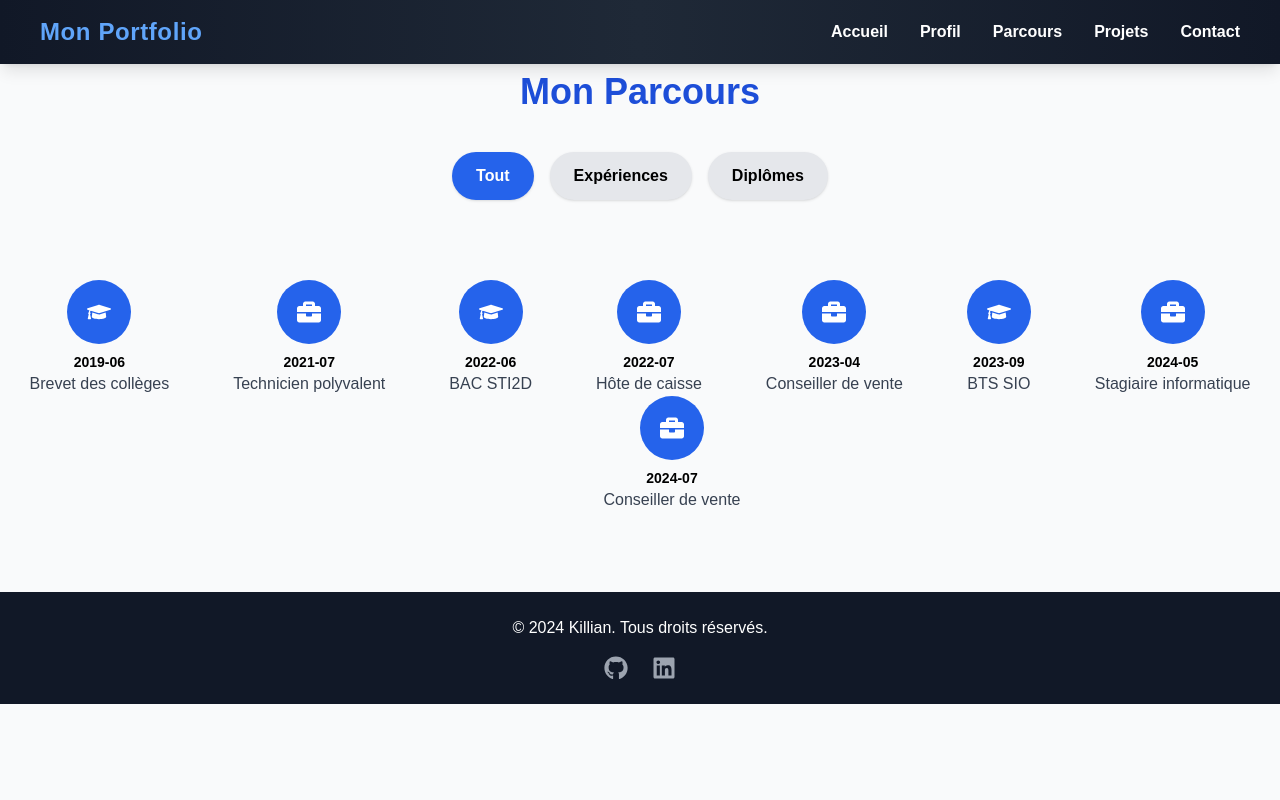
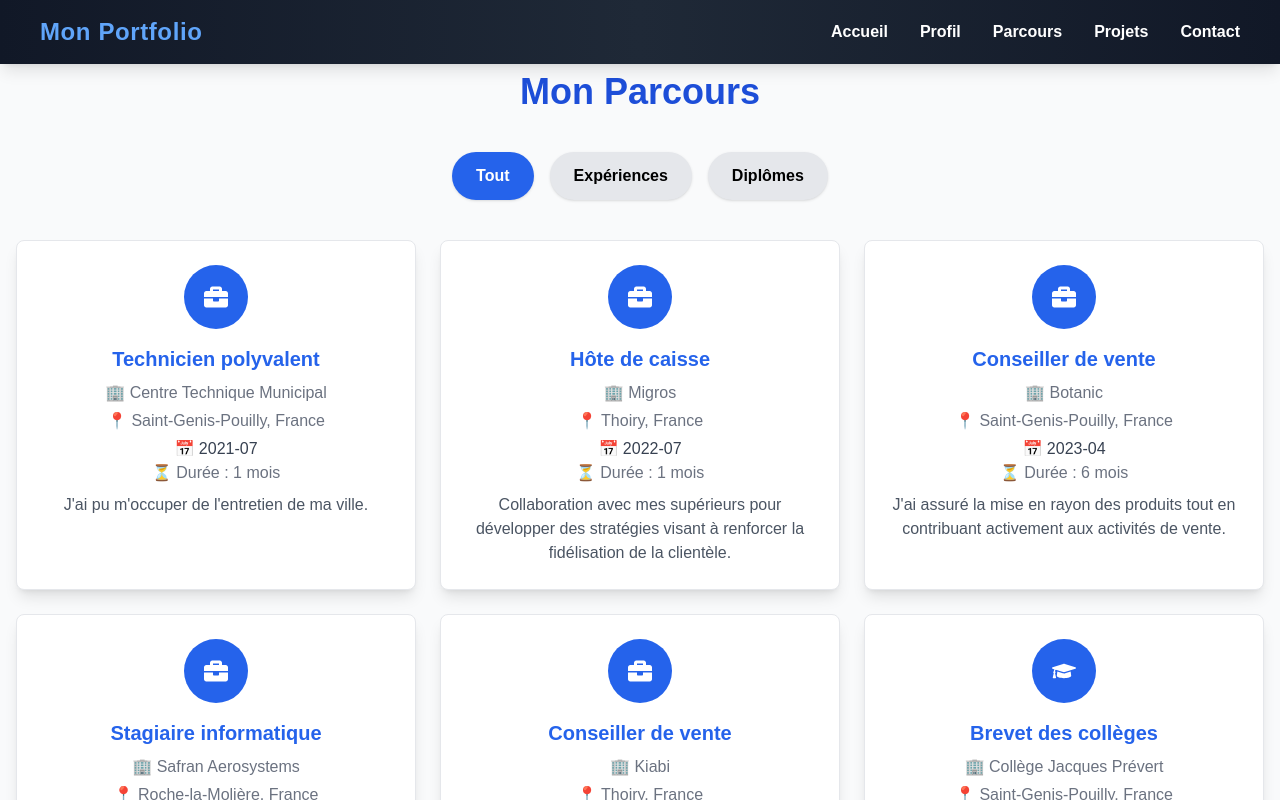
Before and after one commit to killianbiondo/Portfolio_enLigne, a Next.js app in the folder mon-portfolio/: page /parcours in a window 1280 px wide. Shown: the top 800 px of the page. Built offline with nearby package versions, Linux system fonts and the light colour scheme.

Commit message:
update files

```diff
--- a/mon-portfolio/pages/parcours.js
+++ b/mon-portfolio/pages/parcours.js
@@ -5,8 +5,6 @@ import { FaBriefcase, FaGraduationCap } from 'react-icons/fa';
 
 export default function Parcours() {
     const [filter, setFilter] = useState('all');
-    const [hoveredIndex, setHoveredIndex] = useState(null);
-    const [selectedItem, setSelectedItem] = useState(null);
 
     const experiences = [
         {
@@ -16,8 +14,6 @@ export default function Parcours() {
             date: '2021-07',
             duration: '1 mois',
             description: "J'ai pu m'occuper de l'entretien de ma ville.",
-            missions: ['Entretien des espaces publics', 'Réparations techniques'],
-            skills: ['Organisation', 'Travail en équipe'],
             icon: <FaBriefcase />,
         },
         {
@@ -27,8 +23,6 @@ export default function Parcours() {
             date: '2022-07',
             duration: '1 mois',
             description: "Collaboration avec mes supérieurs pour développer des stratégies visant à renforcer la fidélisation de la clientèle.",
-            missions: ['Gestion des transactions', 'Accueil des clients', 'Mise en rayon'],
-            skills: ['Relation client', 'Gestion du stress', 'Travail en équipe'],
             icon: <FaBriefcase />,
         },
         {
@@ -38,8 +32,6 @@ export default function Parcours() {
             date: '2023-04',
             duration: '6 mois',
             description: "J'ai assuré la mise en rayon des produits tout en contribuant activement aux activités de vente.",
-            missions: ['Mise en rayon', 'Assistance client'],
-            skills: ['Gestion de stock', 'Relation client', 'Travail en équipe'],
             icon: <FaBriefcase />,
         },
         {
@@ -49,8 +41,6 @@ export default function Parcours() {
             date: '2024-05',
             duration: '1 mois',
             description: "J'ai refait l'architecture d'un site web collaboratif.",
-            missions: ['Reconstruction d’un site web', 'Collaboration avec les équipes techniques'],
-            skills: ['Développement web', 'Gestion de projet'],
             icon: <FaBriefcase />,
         },
         {
@@ -60,8 +50,6 @@ export default function Parcours() {
             date: '2024-07',
             duration: '1 mois',
             description: "J'ai assuré la mise en rayon des produits tout en contribuant activement aux activités de vente.",
-            missions: ['Mise en rayon', 'Gestion des stocks'],
-            skills: ['Service client', 'Organisation', 'Travail en équipe'],
             icon: <FaBriefcase />,
         },
     ];
@@ -72,10 +60,7 @@ export default function Parcours() {
             subtitle: 'Collège Jacques Prévert',
             location: 'Saint-Genis-Pouilly, France',
             date: '2019-06',
-            duration: null,
             description: 'Formation de base.',
-            missions: null,
-            skills: ['Bases générales'],
             icon: <FaGraduationCap />,
         },
         {
@@ -85,8 +70,6 @@ export default function Parcours() {
             date: '2022-06',
             duration: '2 ans',
             description: "Formation complète en Systèmes d'Informations Numériques.",
-            missions: ['Projets techniques', 'Initiation à la programmation'],
-            skills: ['Analyse', 'Résolution de problèmes'],
             icon: <FaGraduationCap />,
         },
         {
@@ -96,20 +79,17 @@ export default function Parcours() {
             date: '2023-09',
             duration: '2 ans',
             description: 'Formation complète en Solutions Logicielles et Applications Métiers.',
-            missions: ['Développement web', 'Gestion de bases de données'],
-            skills: ['Programmation', 'Gestion de projets informatiques'],
             icon: <FaGraduationCap />,
         },
     ];
 
-    const sortedData = [...experiences, ...diplomas].sort((a, b) => new Date(a.date) - new Date(b.date));
-    const filteredData = filter === 'all' ? sortedData : filter === 'experiences' ? experiences : diplomas;
+    const data = filter === 'all' ? [...experiences, ...diplomas] : filter === 'experiences' ? experiences : diplomas;
 
     return (
         <div>
             <Header />
             <main className="container mx-auto px-4 py-10" style={{ paddingTop: '4.5rem' }}>
-                <h2 className="text-4xl font-bold mb-10 text-center text-blue-700 animate-fadeInUp">Mon Parcours</h2>
+                <h2 className="text-4xl font-bold mb-10 text-center text-blue-700">Mon Parcours</h2>
 
                 {/* Filter Menu */}
                 <div className="flex justify-center space-x-4 mb-10">
@@ -139,36 +119,25 @@ export default function Parcours() {
                     </button>
                 </div>
 
-                {/* Timeline */}
-                <div className="relative flex flex-wrap justify-center py-10 md:space-x-16">
-                    {filteredData.map((item, index) => (
+                {/* Grid Display */}
+                <div className="grid grid-cols-1 md:grid-cols-3 gap-6">
+                    {data.map((item, index) => (
                         <div
                             key={index}
-                            className="group relative flex flex-col items-center cursor-pointer w-full sm:w-auto"
-                            onMouseEnter={() => setHoveredIndex(index)}
-                            onMouseLeave={() => setHoveredIndex(null)}
-                            onClick={() => setSelectedItem(item)}
+                            className="bg-white p-6 rounded-lg shadow-lg flex flex-col items-center text-center border border-gray-200"
                         >
-                            <div className="bg-blue-600 h-16 w-16 rounded-full flex items-center justify-center text-white text-2xl group-hover:bg-blue-800 transition">
+                            <div className="bg-blue-600 h-16 w-16 rounded-full flex items-center justify-center text-white text-2xl mb-4">
                                 {item.icon}
                             </div>
-                            <p className="text-sm font-semibold mt-2 group-hover:text-blue-700 text-center">{item.date}</p>
-                            <p className="text-gray-700 group-hover:text-gray-900 text-center">{item.title}</p>
+                            <h3 className="text-xl font-bold text-blue-600 mb-2">{item.title}</h3>
+                            {item.subtitle && <p className="text-gray-500 mb-1">🏢 {item.subtitle}</p>}
+                            {item.location && <p className="text-gray-500 mb-1">📍 {item.location}</p>}
+                            <p className="text-gray-700">📅 {item.date}</p>
+                            {item.duration && <p className="text-gray-500">⏳ Durée : {item.duration}</p>}
+                            <p className="text-gray-600 mt-2">{item.description}</p>
                         </div>
                     ))}
                 </div>
-
-                {/* Detailed Card */}
-                {selectedItem && (
-                    <div className="mt-10 p-6 bg-white border rounded-lg shadow-lg max-w-3xl mx-auto">
-                        <h3 className="text-2xl font-bold text-blue-600">{selectedItem.title}</h3>
-                        {selectedItem.subtitle && <p className="text-gray-500">🏢 {selectedItem.subtitle}</p>}
-                        {selectedItem.location && <p className="text-gray-500">📍 {selectedItem.location}</p>}
-                        <p className="text-gray-700 mt-2">📅 {selectedItem.date}</p>
-                        {selectedItem.duration && <p className="text-gray-500">⏳ Durée : {selectedItem.duration}</p>}
-                        <p className="mt-4">{selectedItem.description}</p>
-                    </div>
-                )}
             </main>
             <Footer />
         </div>
--- a/mon-portfolio/pages/profil.js
+++ b/mon-portfolio/pages/profil.js
@@ -116,7 +116,7 @@ export default function Profil() {
                         <h3 className="text-xl font-semibold mb-6 text-blue-700">WorldSkills</h3>
                         <p className="text-gray-700 leading-relaxed flex-grow">
                             J'ai participé au concours régional des <span className="font-semibold">WorldSkills 2024 </span>
-                             dans la catégorie <span className="font-semibold">Web Technologies</span>. Je suis fier d'avoir
+                            dans la catégorie <span className="font-semibold">Web Technologies</span>. Je suis fier d'avoir
                             terminé à la <span className="font-semibold">3ème place</span>, une expérience enrichissante qui
                             m'a permis de mettre en pratique mes compétences dans un environnement compétitif.
                         </p>
```
